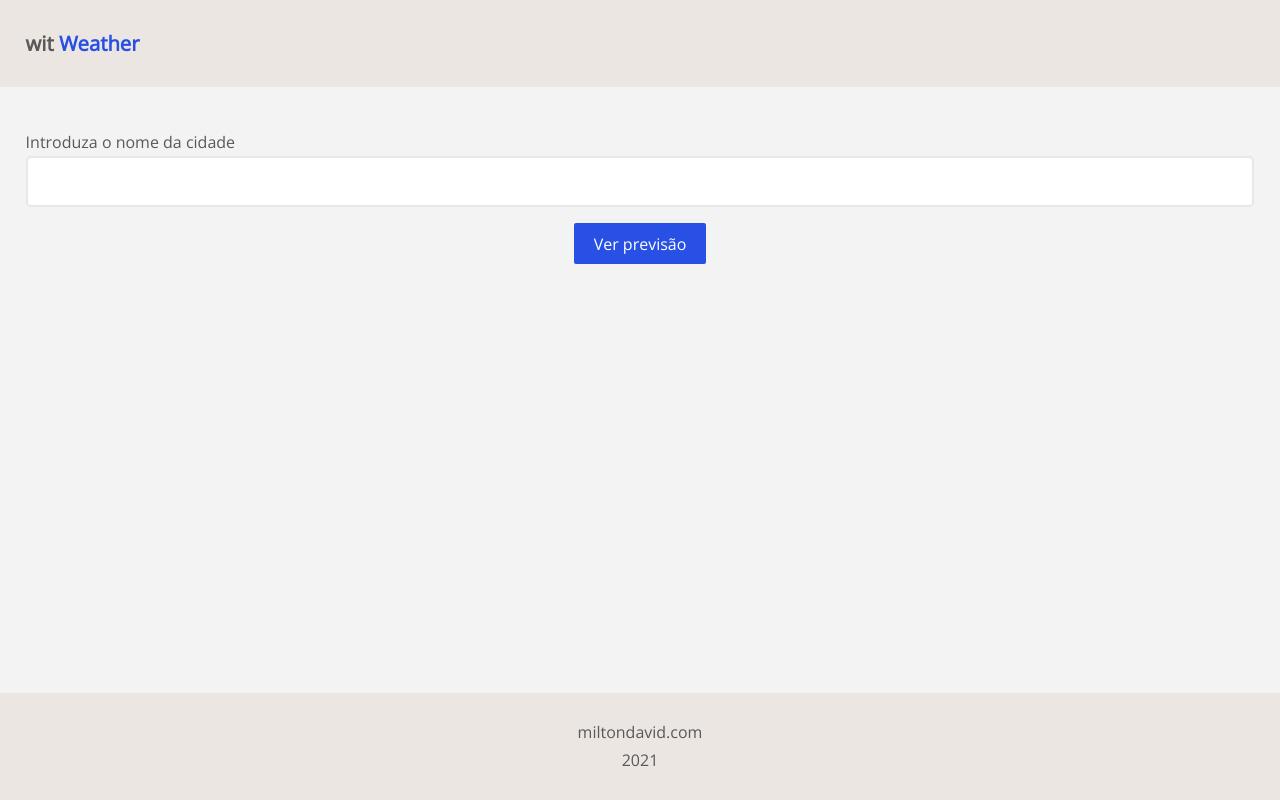
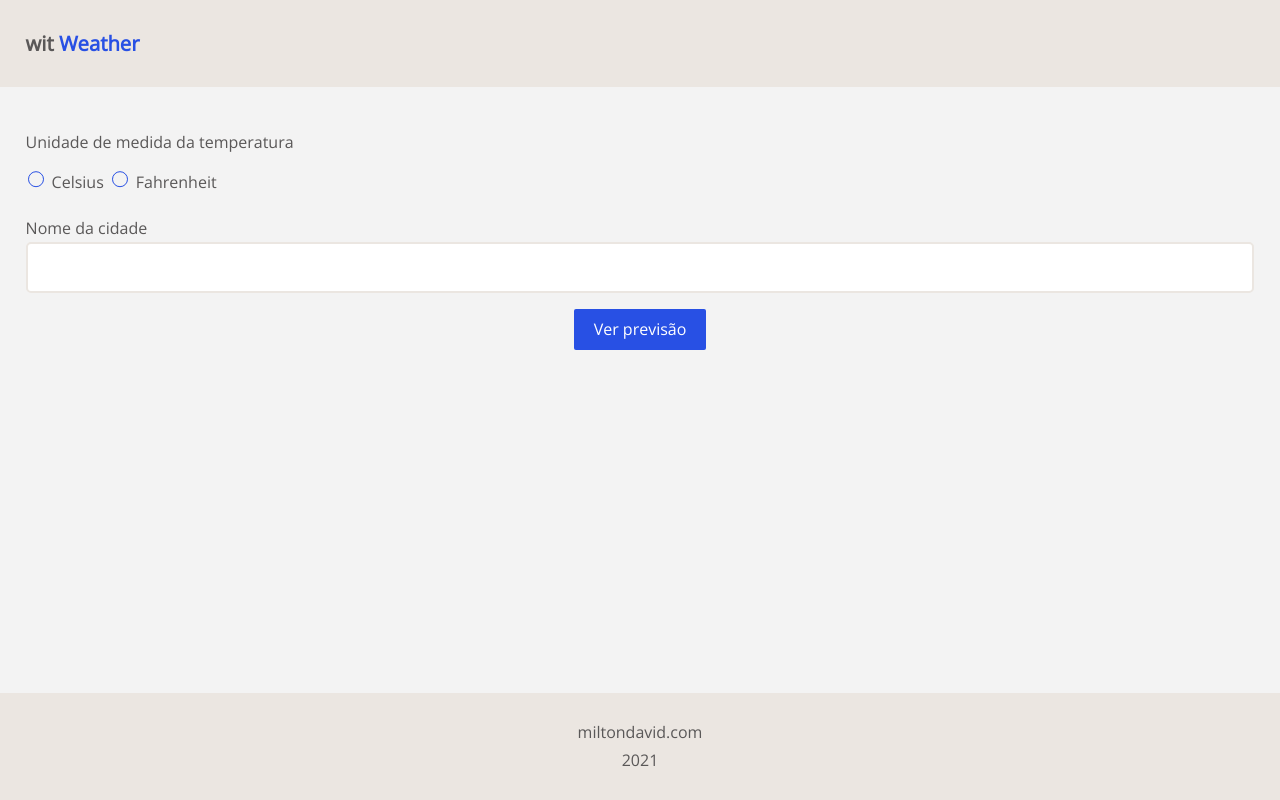
Before and after one commit to ToniMaunde/another-weather-forecast-app, a React (Vite) app: page / in a window 1280 px wide. Built offline with nearby package versions, Linux system fonts and the light colour scheme.

Commit message:
feat: started using Formik elements

```diff
--- a/src/App.tsx
+++ b/src/App.tsx
@@ -1,5 +1,5 @@
 import { useState } from 'react'
-import { Formik } from 'formik'
+import { Formik, Form, Field } from 'formik'
 import { weatherApiKey } from './api/apiKey'
 import { getCurrentWeatherInformation, getForecastWeatherInformation } from  "./api/index"
 import { WeatherForecast } from './types'
@@ -13,10 +13,6 @@ const AppContainer = styled.div`
   display: flex;
   flex-direction: column;
   padding: 1.6rem;
-`
-
-const Form = styled.form`
-  margin: 1rem 0 2.6rem 0;
 `
 
 const SubmitButton = styled.button`
@@ -50,7 +46,7 @@ function App() {
   }
 
   const [weatherData, setWeatherData] = useState<Array<WeatherForecast>>([])
-  const [temperatureUnit, setTemperatureUnit] = useState('Celsius')
+  const [temperatureUnit, setTemperatureUnit] = useState('')
   const [isDataReady, setIsDataReady] = useState(false)
   const [geoLocation, setGeoLocation] = useState<IGeoLocation>({lat: 0, lon: 0})
   const cities = ['Maputo', 'London', 'Luanda', 'Lisboa', 'Porto', 'Brasilia', 'New York']
@@ -71,31 +67,32 @@ function App() {
       <Navbar />
       <AppContainer>
       <Formik
-          initialValues={{city: '', temperatureUnit: 'Celsius'}}
+          initialValues={{city: '', temp: ''}}
           validate={values => {
             const errors: FormError = {};
             if(!values.city) errors.city = errorMessage;
             return errors;
           }}
           onSubmit={(values, {setSubmitting}) => {
-            getCurrentWeatherInformation(values.city, weatherApiKey, temperatureSystem())
-              .then(({coord}) => {
-                const {lat, lon} = coord;
-                setGeoLocation({lat, lon})
-                if (isGeoLocationDifferent(geoLocation, lat, lon)) {
-                  getForecastWeatherInformation(lat, lon, weatherApiKey, temperatureSystem())
-                  .then((data) => {
-                    setIsDataReady(false)
-                    console.log({data})
-                    setWeatherData(() => data.current)
-                    const weatherDataForFiveDays = data.daily.slice(1, 6)
-                    setWeatherData((previousState) => [previousState, ...weatherDataForFiveDays])
-                    setIsDataReady(true)
-                    setSubmitting(false)
-                  })
-                } else setSubmitting(false)
-              })
-              .catch((error) => console.log({error}))
+            console.log(values)
+            // getCurrentWeatherInformation(values.city, weatherApiKey, temperatureSystem())
+            //   .then(({coord}) => {
+            //     const {lat, lon} = coord;
+            //     setGeoLocation({lat, lon})
+            //     if (isGeoLocationDifferent(geoLocation, lat, lon)) {
+            //       getForecastWeatherInformation(lat, lon, weatherApiKey, temperatureSystem())
+            //       .then((data) => {
+            //         setIsDataReady(false)
+            //         console.log({data})
+            //         setWeatherData(() => data.current)
+            //         const weatherDataForFiveDays = data.daily.slice(1, 6)
+            //         setWeatherData((previousState) => [previousState, ...weatherDataForFiveDays])
+            //         setIsDataReady(true)
+            //         setSubmitting(false)
+            //       })
+            //     } else setSubmitting(false)
+            //   })
+            //   .catch((error) => console.log({error}))
           }}
           >
             {({
@@ -108,10 +105,32 @@ function App() {
               isSubmitting
             }) => {
               return (
-                <Form onSubmit={handleSubmit}>
-                  <label>
-                    Introduza o nome da cidade
-                    <input type="text" inputMode="text" name="city"
+                <Form onSubmit={handleSubmit} className="form">
+                  <p>Unidade de medida da temperatura</p>
+                  <span role="group" aria-labelledby="radio-group" className="temperature-unit">
+                    <label className="radio">
+                      <span className="radio__input">
+                        <Field type="radio" name="temp" value="Celsius"/>
+                        <span className="radio__control"></span>
+                      </span>
+                      <span className="radio__label">Celsius</span>
+                    </label>
+
+                    <label className="radio">
+                      <span className="radio__input">
+                        <Field type="radio" name="temp" value="Fahrenheit"/>
+                        <span className="radio__control"></span>
+                      </span>
+                      <span className="radio__label">Fahrenheit</span>
+                    </label>
+                  </span>
+
+                  <label className="label">
+                    Nome da cidade
+                    <Field
+                      type="text"
+                      inputMode="text"
+                      name="city"
                       required
                       onChange={handleChange}
                       onBlur={handleBlur}
@@ -122,11 +141,13 @@ function App() {
                       {errors.city && touched.city && errors.city}
                     </span>
                   </label>
+
                   <datalist id="city-list">
                     {cities?.map((city, idx) => (
                       <option value={city} key={idx}>{city}</option>
                     ))}
                   </datalist>
+
                   <SubmitButton type="submit" disabled={isSubmitting}>
                     Ver previsão
                   </SubmitButton>
--- a/src/index.css
+++ b/src/index.css
@@ -1,6 +1,7 @@
 /*
   CUSTOM PROPERTIES
 */
+
 :root {
   --fs-1: 0.702rem;
   --fs-2: 0.79rem;
@@ -21,6 +22,7 @@
 /*
   RESETS
 */
+
 *,
 *::before,
 *::after {
@@ -157,18 +159,6 @@ small, .text_small {font-size: var(--fs-3);}
   flex-direction: column;
 }
 
-form {
-  display: flex;
-  flex-direction: column;
-  flex-grow: 1;
-}
-
-label {
-  display: flex;
-  flex-direction: column;
-  color: var(--clr-tertiary);
-}
-
 input {
   padding: 0.6rem 0 0.6rem 0.4rem;
   width: 100%;
@@ -187,6 +177,21 @@ input:focus-within {
 /*
   CLASSES
 */
+
+.form {
+  display: flex;
+  flex-flow: column wrap;
+  flex-grow: 1;
+  margin: 1rem 0 2.6rem 0;
+}
+
+
+.label {
+  display: flex;
+  flex-direction: column;
+  color: var(--clr-tertiary);
+}
+
 .forecast {
   display: flex;
   flex-direction: column;
@@ -241,3 +246,44 @@ input:focus-within {
 .forecast__description {
   text-align: center;
 }
+
+.temperature-unit {
+  display: flex;
+  margin-left: -6px;
+  margin-bottom: 1.4rem;
+}
+
+.radio {
+  font-size: var(--fs-4);
+  display: grid;
+  grid-template-columns: min-content auto;
+  grid-gap: 0.5em;
+  align-items: center;
+}
+
+.radio__input {
+  display: flex;
+}
+
+.radio__input input {
+  opacity: 0;
+  width: 0;
+  height: 0;
+}
+
+.radio__control {
+  display: block;
+  width: 1em;
+  height: 1em;
+  border-radius: 50%;
+  border: 0.1em solid var(--clr-primary);
+  transform: translateY(-0.05em);
+}
+
+.radio__label {
+  line-height: 1;
+}
+
+.radio__input input:checked + .radio__control {
+  background: radial-gradient(var(--clr-primary) 50%, rgba(255, 0, 0, 0) 51%);
+}
```
